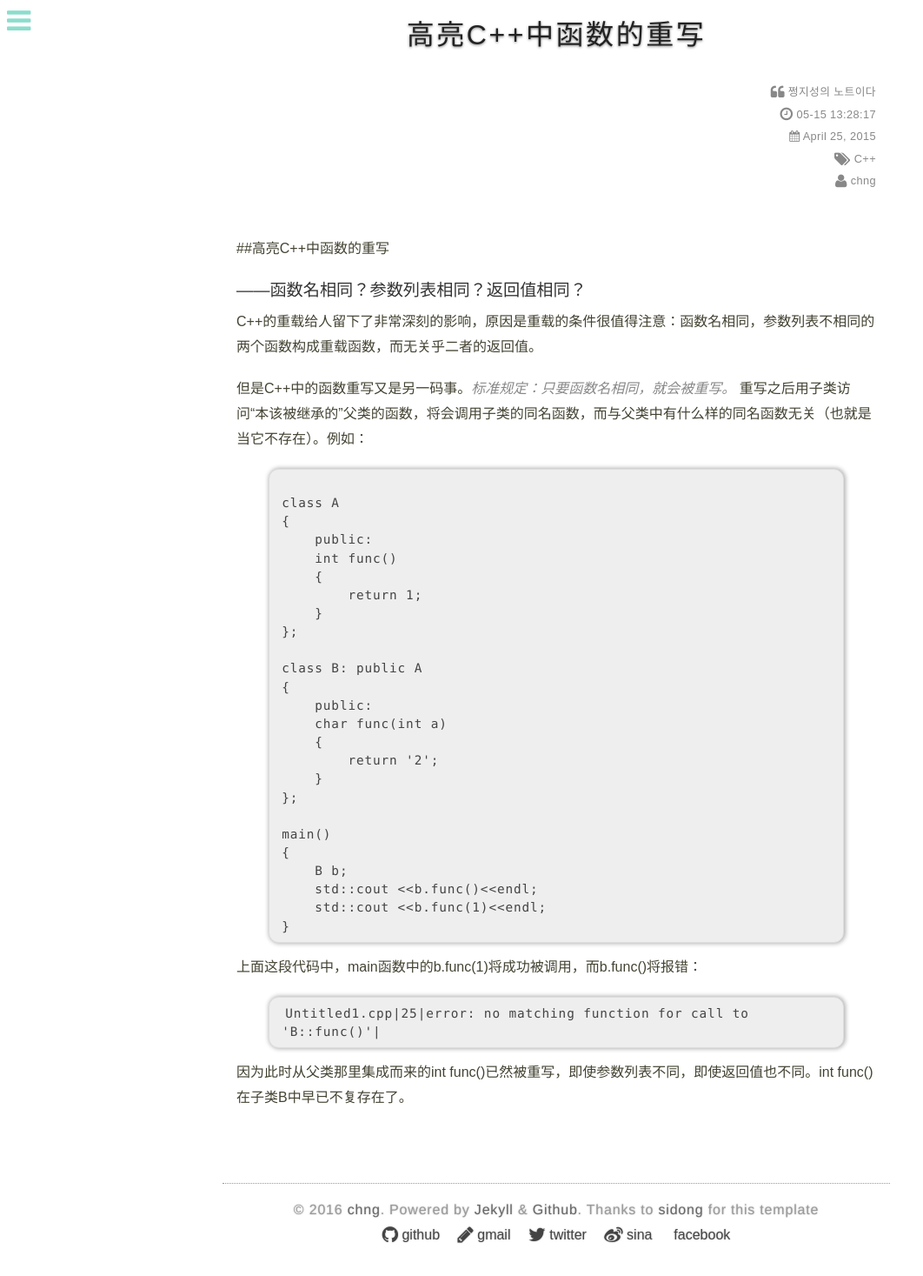
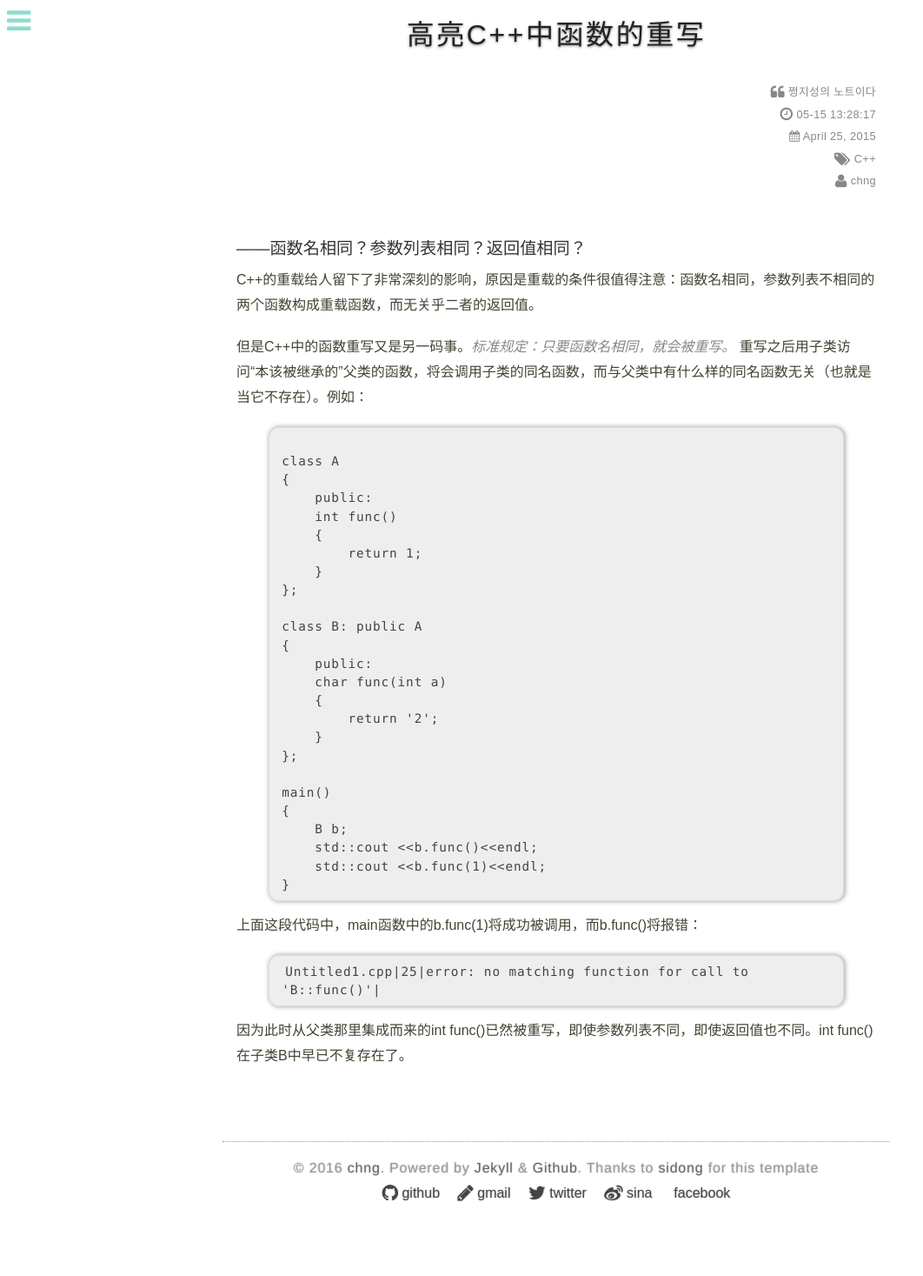
Before and after one commit to chng/chng.github.com, a Jekyll site: the page built from _posts/2015-04-25-CPP函数重写规则.md, in a window 1280 px wide. Shown: the whole page at 87% size, without its empty margins (0-1062 px from the left). Built offline with Jekyll 4.4.1, drawn with Linux system fonts in a browser that asks for light colours; comment, search, counter and statistics services are not loaded; after the commit the page ends 1419 px from its top, so only the background shows below that.

Commit message:
post a reminded note

```diff
--- a/_posts/2015-04-25-CPP函数重写规则.md
+++ b/_posts/2015-04-25-CPP函数重写规则.md
@@ -8,7 +8,6 @@ tag:
 
 ---
 
-##高亮C++中函数的重写
 #### ——函数名相同？参数列表相同？返回值相同？
 
 C++的重载给人留下了非常深刻的影响，原因是重载的条件很值得注意：函数名相同，参数列表不相同的两个函数构成重载函数，而无关乎二者的返回值。
```
Also changed, not shown: _posts/2014-11-14-自己动手实现STL-Allocator.md (+0 -2 lines), _posts/2016-05-13-事件驱动的状态模式.md (+7 -7 lines).
